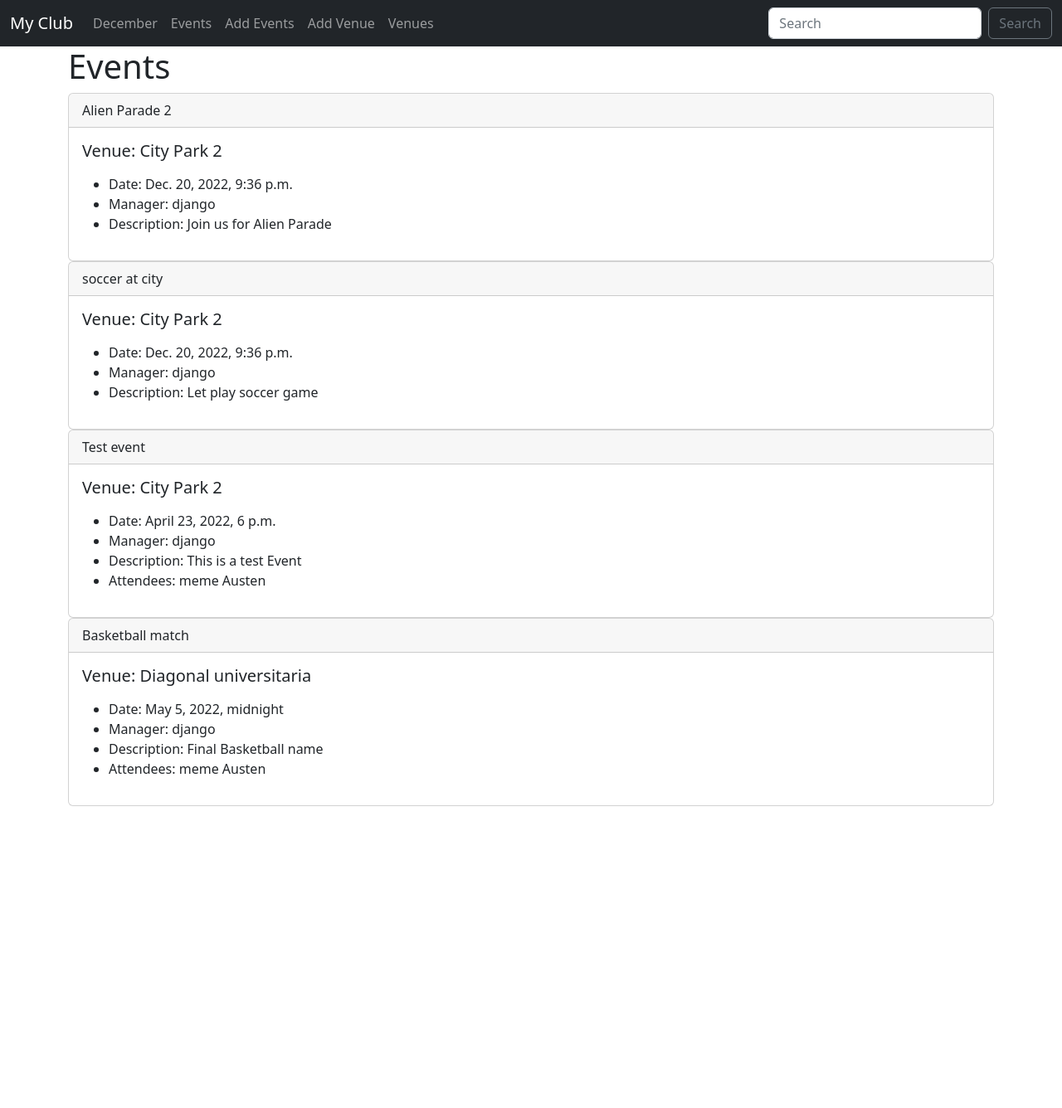
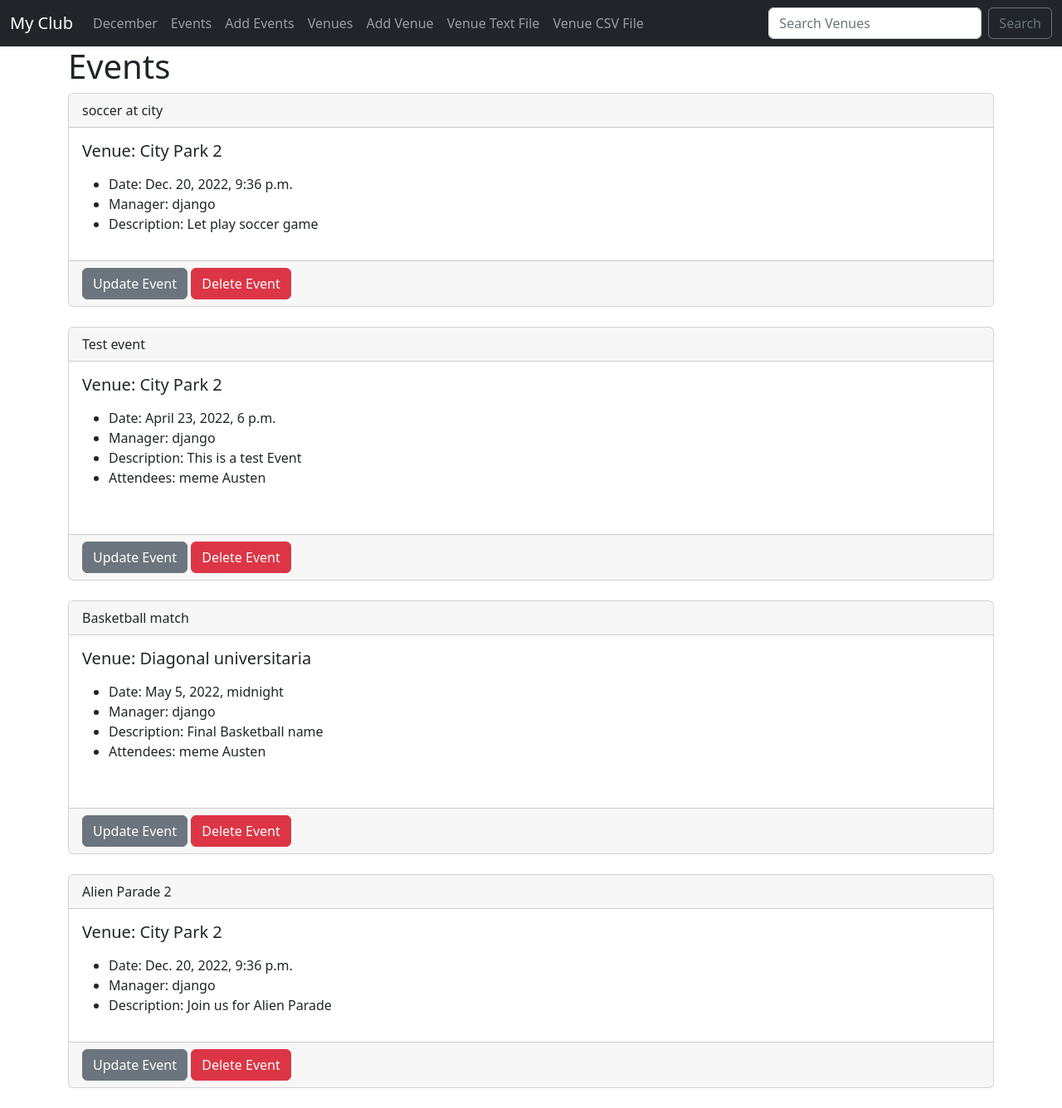
Before and after one commit to debvbox/lang, a Django app: page /events in a window 1280 px wide. Shown: the whole page at 83% size. Before the commit the page ends 972 px from the top, so only its background shows below. Run offline with Django 4.2, Linux system fonts and the light colour scheme; data comes from the database, SQL or seed files in the repository; both versions use the stored data as it was after the commit.

Commit message:
Django Wednsday #16 CSV FILE

```diff
--- a/django/mysite/events/forms.py
+++ b/django/mysite/events/forms.py
@@ -12,7 +12,7 @@ class VenueForm(ModelForm):
         #and add some style
 
 		widgets = {
-			'name': forms.TextInput(attrs={'class':'form-control','placeholder':'Venue Name '}),
+                        'name': forms.TextInput(attrs={'class':'form-control','placeholder':'Venue Name '}),
 			'address': forms.TextInput(attrs={'class':'form-control','placeholder':'Address'}),
 			'zip_code': forms.TextInput(attrs={'class':'form-control','placeholder':'Zip Code'}),
 			'phone': forms.TextInput(attrs={'class':'form-control','placeholder':'Phone'}),
@@ -38,7 +38,7 @@ class EventForm(ModelForm):
         #and add some style
 
 		widgets = {
-			'name': forms.TextInput(attrs={'class':'form-control','placeholder':'Venue Name '}),
+			'name': forms.TextInput(attrs={'class':'form-control','placeholder':'Event Name '}),
 			'event_date': forms.TextInput(attrs={'class':'form-control','placeholder':'Date'}),
 			'venue': forms.Select(attrs={'class':'form-select','placeholder':'Venue'}),
 			'manager': forms.Select(attrs={'class':'form-select','placeholder':'Manager'}),
--- a/django/mysite/events/templates/events/add_event.html
+++ b/django/mysite/events/templates/events/add_event.html
@@ -14,7 +14,8 @@
     {{form.as_p}}
 
      <input type="submit" value="Submit" class="btn btn-success">
-
+     <br/>
+	 <br/>
 
 
   </form>
--- a/django/mysite/events/templates/events/event_list.html
+++ b/django/mysite/events/templates/events/event_list.html
@@ -22,6 +22,7 @@
 		<li>Description: {{event.description}}</li>
 		{% for user in event.attendees.all %}
 		<li>Attendees: {{user}}</li>
+		<br/>
 		{% endfor %}
 	</ul>
 
@@ -29,8 +30,13 @@
     </p>
 
   </div>
+  <div class="card-footer">
+		  <a href="{% url 'update-event' event.id %}" class="btn btn-secondary">Update Event</a>
+          <a href="{% url 'delete-event' event.id %}" class="btn btn-danger">Delete Event</a>
+
+  </div>
 </div>
-
+	<br/>
 {% endfor %}
 
 {% endblock %}
--- a/django/mysite/events/templates/events/navbar.html
+++ b/django/mysite/events/templates/events/navbar.html
@@ -19,19 +19,26 @@
         </li>
 
         <li class="nav-item">
+          <a class='nav-link'href="{% url  'list-venue' %}">Venues</a>
+        </li>
+
+        <li class="nav-item">
           <a class='nav-link'href="{% url  'add-venue' %}">Add Venue</a>
         </li>
 
         <li class="nav-item">
-          <a class='nav-link'href="{% url  'list-venue' %}">Venues</a>
+        <a class='nav-link'href="{% url  'venue-text' %}">Venue Text File</a>
         </li>
 
+        <li class="nav-item">
+        <a class='nav-link'href="{% url  'venue-csv' %}">Venue CSV File</a>
+        </li>
 
 
       </ul>
       <form class="d-flex" role="search" method=POST action="{% url 'search-venues' %}" >
         {% csrf_token %}
-        <input class="form-control me-2" type="search" placeholder="Search" aria-label="Search" name="searched">
+        <input class="form-control me-2" type="search" placeholder="Search Venues" aria-label="Search" name="searched">
         <button class="btn btn-outline-secondary" type="submit">Search</button>
       </form>
     </div>
--- a/django/mysite/events/templates/events/venue.html
+++ b/django/mysite/events/templates/events/venue.html
@@ -13,6 +13,7 @@
           </td>
           <td align="right">
             <a href="{% url 'update-venue' venue.id %}"class="btn btn-secondary" >Update</a>
+            <a href="{% url 'delete-venue' venue.id %}"class="btn btn-danger" >Delete</a>
           </td>
         </tr>
         {% endfor %}
--- a/django/mysite/events/urls.py
+++ b/django/mysite/events/urls.py
@@ -18,5 +18,11 @@ urlpatterns = [
     path('search_venues',views.search_venues,name='search-venues'),
     path('update_venue/<venue_id>',views.update_venue,name='update-venue'),
     path('add_event',views.add_event,name='add-event'),
+    path('update_event/<event_id>',views.update_event,name='update-event'),
+    path('delete_event/<event_id>',views.delete_event,name='delete-event'),
+    path('delete_venue/<venue_id>',views.delete_venue,name='delete-venue'),
+    path('venue_text',views.venue_text,name='venue-text'),
+    path('venue_csv',views.venue_csv,name='venue-csv'),
+
 
 ]
--- a/django/mysite/events/views.py
+++ b/django/mysite/events/views.py
@@ -5,6 +5,77 @@ from datetime import datetime
 from django.http import HttpResponseRedirect
 from .models import Event,Venue
 from .forms import VenueForm,EventForm
+from django.http import HttpResponse
+import csv
+#Generate CSV File Venue List
+
+def venue_csv(request):
+    response = HttpResponse(content_type='text/csv')
+    response['Content-Disposition'] = 'attachment; filename.venues.csv'
+
+    #Create a csv writer
+    writer = csv.writer(response)
+
+    #Designate the Model
+    venues = Venue.objects.all()
+
+    #Create Header column
+    writer.writerow(['Venue Name','Address','Zip code','Phone','Web Address','Email'])
+
+    #Loop Th and output
+
+    for venue in venues:
+        writer.writerow([venue.name,venue.address,venue.zip_code,venue.phone,venue.web,venue.email_address])
+
+    return response
+
+
+def venue_text(request):
+    response = HttpResponse(content_type='text/plain')
+    response['Content-Disposition'] = 'attachment; filename.venues.txt'
+    #Designate the Model
+    venues = Venue.objects.all()
+
+    #Create blank List
+    lines = []
+    #Loop Th and output
+
+    for venue in venues:
+        lines.append(f'Venue Name: {venue.name}\nAddress: {venue.address}\nZip code: {venue.zip_code}\nPhone: {venue.phone}\nWeb: {venue.web}\nEmail: {venue.email_address}\n\n')
+
+
+   # lines = ["This is line 1\n"
+   #         "This line 2\n",
+   #         "This line 3\n",
+
+   #         ]
+    response.writelines(lines)
+    return response
+
+def delete_venue(request,venue_id):
+    venue = Venue.objects.get(pk=venue_id)
+    venue.delete()
+    return redirect('list-venue')
+
+
+def delete_event(request,event_id):
+    event = Event.objects.get(pk=event_id)
+    event.delete()
+    return redirect('list-events')
+
+
+def update_event(request,event_id):
+    event = Event.objects.get(pk=event_id)
+    #instance is for data that with wanna fill out the form
+    form = EventForm(request.POST or None,instance=event)
+    if form.is_valid():
+        form.save()
+        return redirect('list-events')
+
+    return render(request,'events/update_event.html',{
+		'event':event,
+		'form':form,
+		})
 
 def add_event(request):
 	submitted = False
@@ -82,7 +153,7 @@ def add_venue(request):
 
 
 def all_events(request):
-	event_list = Event.objects.all()
+	event_list = Event.objects.all().order_by('-name')
 	return render(request,'events/event_list.html',
 		{'event_list':event_list})
 
--- /dev/null
+++ b/token.txt
@@ -0,0 +1 @@
+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
```
Also changed, not shown: django/mysite/events/templates/events/update_event.html (added, +17 -0 lines), django/mysite/db.sqlite3, django/mysite/events/models.py (line endings or trailing spaces).
